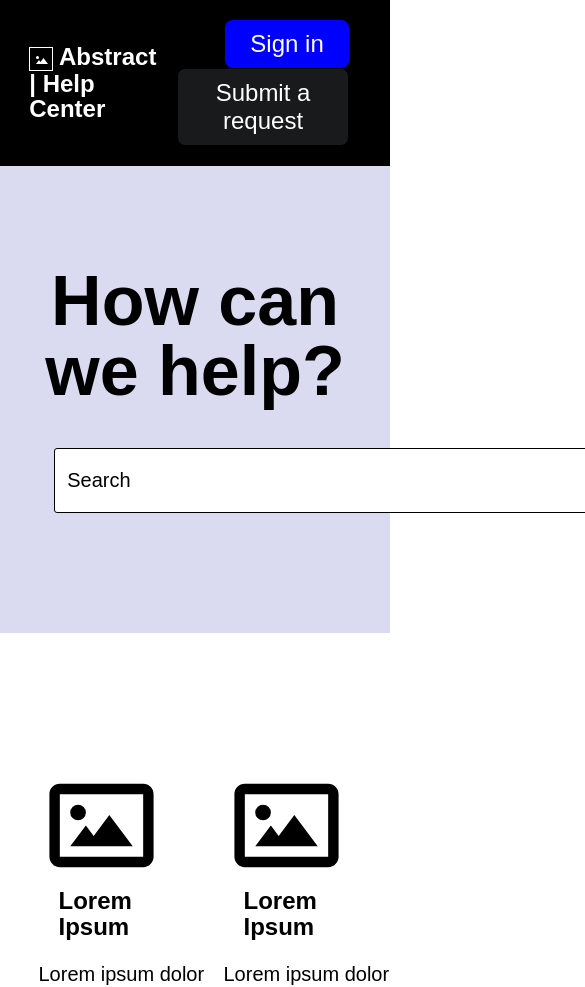
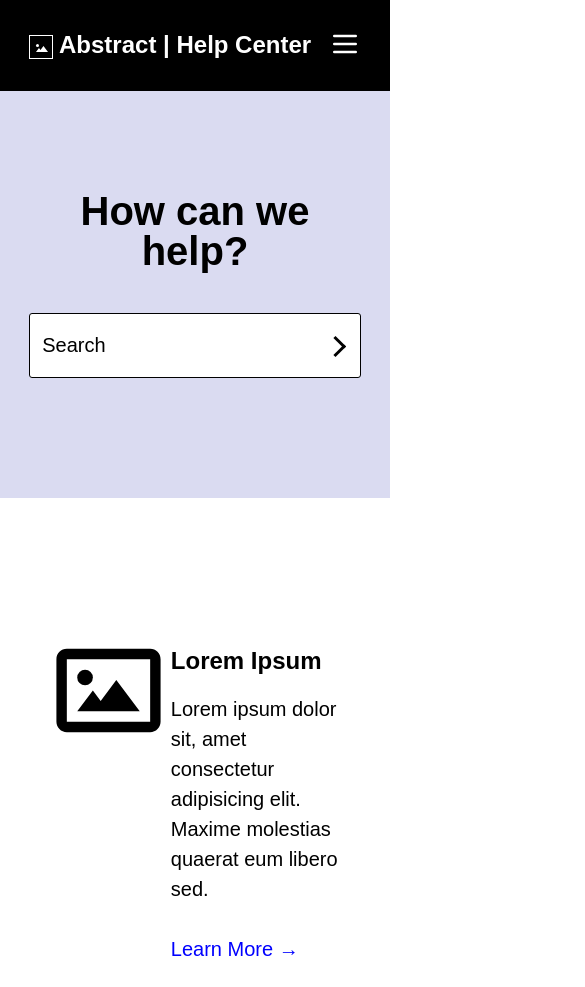
Before and after one commit to Darekor/Abstract, a plain HTML site: page index.html in a window 390 px wide. Shown: the top 987 px of the page, 585 px wide, since content can reach past the window. Drawn offline with Linux system fonts and the light colour scheme.

Commit message:
Make website generally adaptive

```diff
--- a/CSS/style.css
+++ b/CSS/style.css
@@ -74,6 +74,20 @@ body{
     transition: 300ms;
 }
 
+.button-small{
+    display: none;
+    float: right;
+    background-color: inherit;
+    padding: 8px 0;
+    border:none;
+    cursor: pointer;
+    transition: 300ms;
+}
+
+.button-small img{
+    height: 32px;
+}
+
 #searchbox{
     background-color: #DADBF1;
     text-align: center;
@@ -87,7 +101,8 @@ body{
 }
 
 #search{
-    width: 700px;
+    width: 100%;
+    max-width: 700px;
     font-size: 20px;
     height: 65px;
     border-radius: 3px;
@@ -132,7 +147,7 @@ body{
 
 #search-form{
     display: inline-block;
-    width: 750px;
+    width: 100%;
 }
 
 main{
@@ -149,6 +164,8 @@ main .container{
     width: 90%;
     margin: 30px;
 }
+
+
 
 .display-block img{
     float: left;
@@ -222,7 +239,51 @@ a:hover{
 }
 
 #copy p{
-    font-weight: bold;
-    font-size: 18px;
+    font-size: 21px;
     margin: 0;
 }
+
+@media (max-width:900px) {
+    .head-button{
+        display: none;
+    }
+    .button-small{
+        display: block;
+    }
+}
+
+@media (max-width:850px){
+    footer .container{
+        display: grid;
+        grid-template-columns: auto auto auto;
+    }
+
+}
+
+@media (max-width:750px){
+    main .container{
+        grid-template-columns: auto;
+    }
+    #searchbox h1{
+        margin:0;
+        padding: 100px 0px 42px 0px;
+        font-size: 60px;
+        line-height: 60px;
+    }
+}
+
+@media (max-width:630px){
+    #searchbox h1{
+        margin:0;
+        padding: 100px 0px 42px 0px;
+        font-size: 40px;
+        line-height: 40px;
+    }
+    footer .container{
+        grid-template-columns: auto auto;
+    }
+    #copy div{
+        position: relative;
+        bottom:auto;
+    }
+}
--- a/index.html
+++ b/index.html
@@ -17,6 +17,7 @@
             <div id="button-wrapper">
                 <button class="head-button" id="button-blue">Sign in</button>
                 <button class="head-button" id="button-gray">Submit a request</button>
+                <button class="button-small"><img src="Media/burger-menu.svg" alt=""></button>
             </div>
         </div>
     </header>
```
Also changed, not shown: Media/burger-menu.svg (added).
